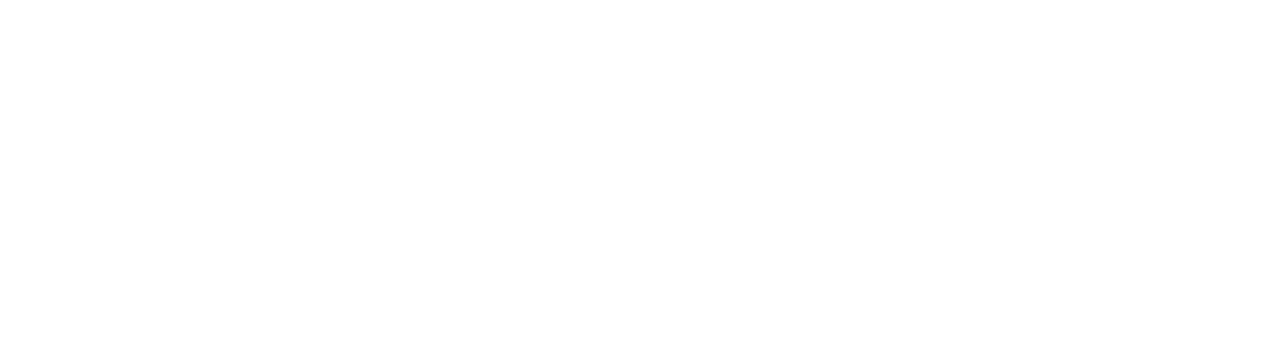
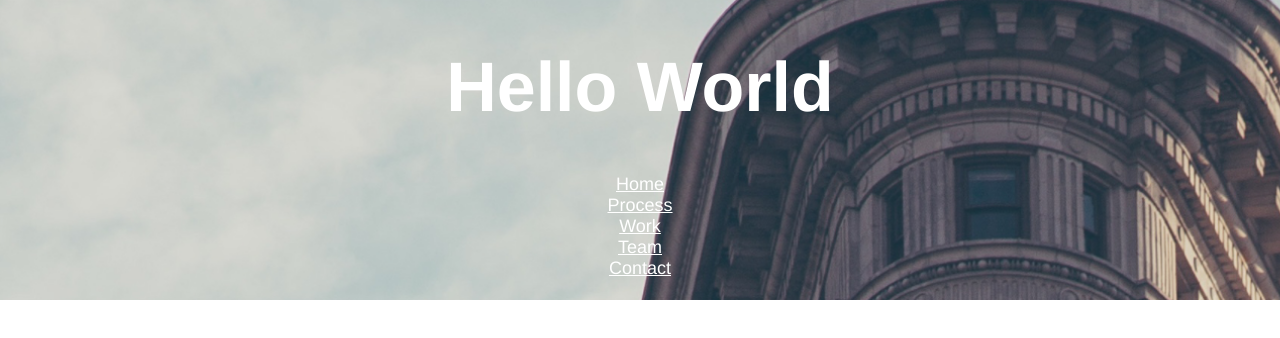
Before and after one commit to elijahjcarrington/broadway-site, a plain HTML site: page index.html in a window 1280 px wide. Drawn offline with Linux system fonts and the light colour scheme.

Commit message:
Add navigation

```diff
--- a/css/style.css
+++ b/css/style.css
@@ -1,9 +1,12 @@
+/***** Global *****/
+
 * {
 
 }
 
 html {
-
+  margin: 0;
+  padding: 0;
 }
 
 body {
@@ -13,7 +16,9 @@ body {
   color: black;
 }
 
-p .white {
+/***** Type *****/
+
+.white {
   color: white;
 }
 
@@ -36,8 +41,13 @@ h3 {
 }
 
 nav li a {
+  color: white;
   font-size: 18px;
   text-decoration: underline;
+}
+
+nav > li {
+  list-style: none;
 }
 
 p {
@@ -48,3 +58,22 @@ p.copyright {
   font-size: 11px;
   background-color: dimgray;
 }
+
+/***** Sections *****/
+
+div.building {
+  margin: 0;
+  top: 0;
+  left: 0;
+  height: 300px;
+  width: 100%;
+  position: absolute;
+  background-color: gray;
+
+  background: url("../img/building.png");
+  background-size: cover;
+  background-repeat: no-repeat;
+  background-position: 50% 50%;
+
+
+}
--- a/index.html
+++ b/index.html
@@ -2,9 +2,21 @@
 <html>
   <head>
     <meta charset="utf-8">
-    <title></title>
+    <link rel="stylesheet" href="./css/style.css" type="text/css">
+    <title>Broadway Design</title>
   </head>
   <body>
 
+    <div class="building">
+      <h1 class="white">Hello World</h1>
+      <nav>
+        <li><a href="#">Home</a></li>
+        <li><a href="#">Process</a></li>
+        <li><a href="#">Work</a></li>
+        <li><a href="#">Team</a></li>
+        <li><a href="#">Contact</a></li>
+      </nav>
+    </div>
+
   </body>
 </html>
```
